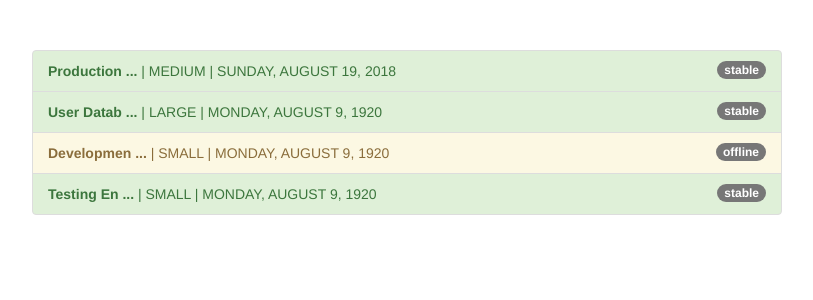
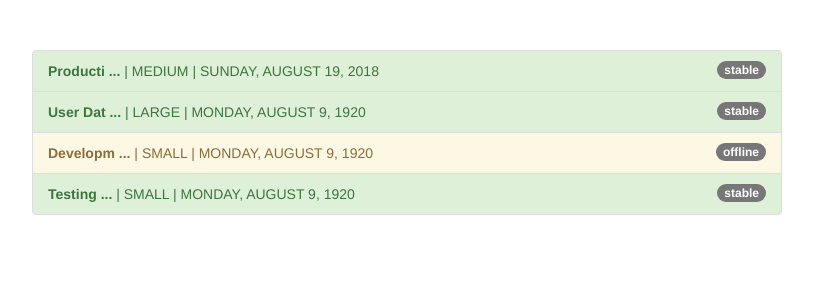
Before and after one commit to efroChang/angular-6-pipes, an Angular app: page / in a window 1280 px wide. Shown: the top 300 px of the page, without its empty margins (233-1046 px from the left). Built offline with nearby package versions, Linux system fonts and the light colour scheme.

Commit message:
Custom Pipe: Parameterized

```diff
--- a/src/app/app.component.html
+++ b/src/app/app.component.html
@@ -10,7 +10,7 @@
             class="badge">
             {{ server.status }}
           </span>
-          <strong>{{ server.name | shorten }}</strong> |
+          <strong>{{ server.name | shorten:8 }}</strong> |
           {{ server.instanceType | uppercase }} |
           {{ server.started | date: 'fullDate' | uppercase }}
         </li>
--- a/src/app/shorten.pipe.ts
+++ b/src/app/shorten.pipe.ts
@@ -4,9 +4,9 @@ import { PipeTransform, Pipe } from "../../node_modules/@angular/core";
     name: 'shorten'
 })
 export class ShortenPipe implements PipeTransform{
-    transform(value: any) {
-        if (value.length > 10) {
-            return value.substr(0, 10) + ' ...';
+    transform(value: any, limit: number) {
+        if (value.length > limit) {
+            return value.substr(0, limit) + ' ...';
         }
         return value;
     }
```
